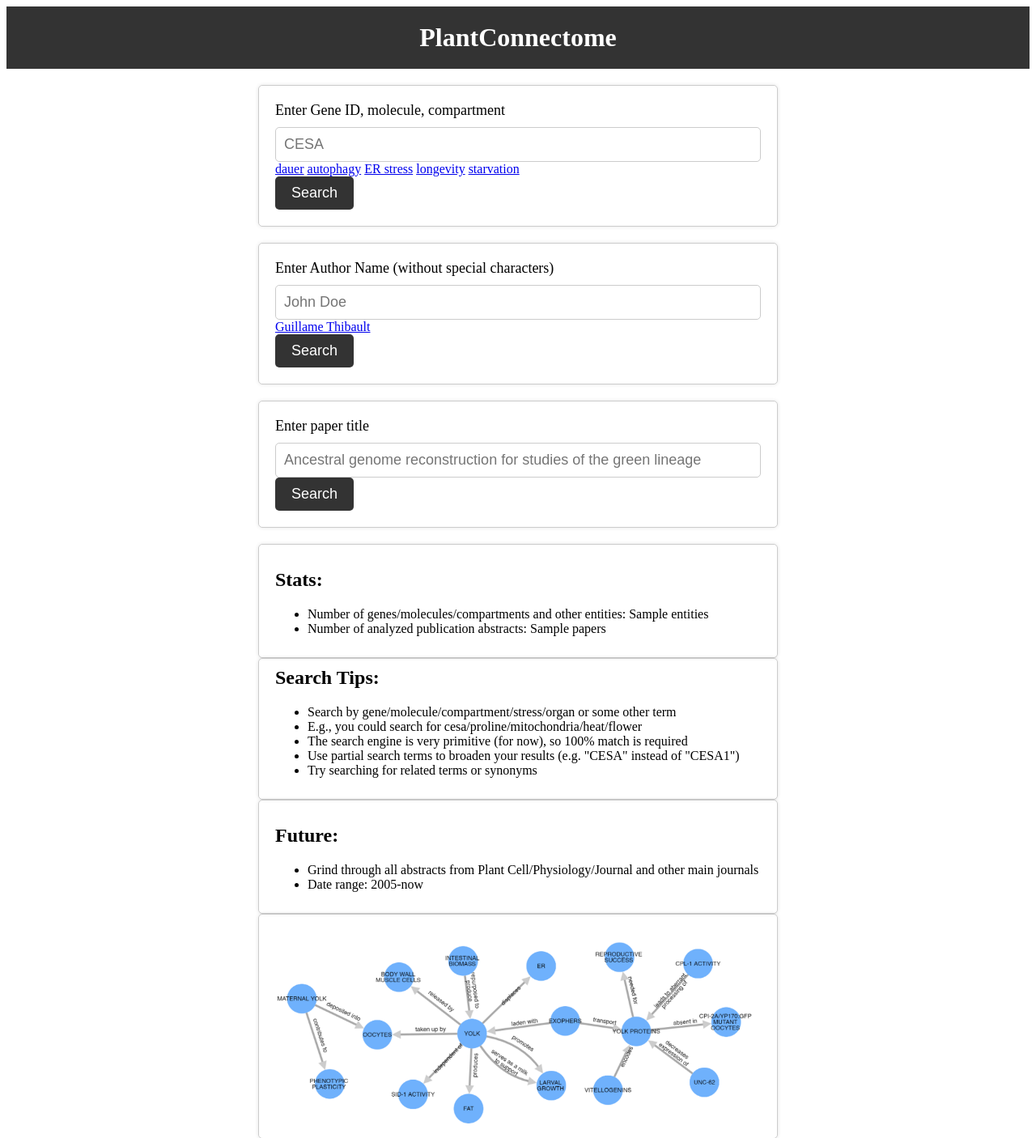
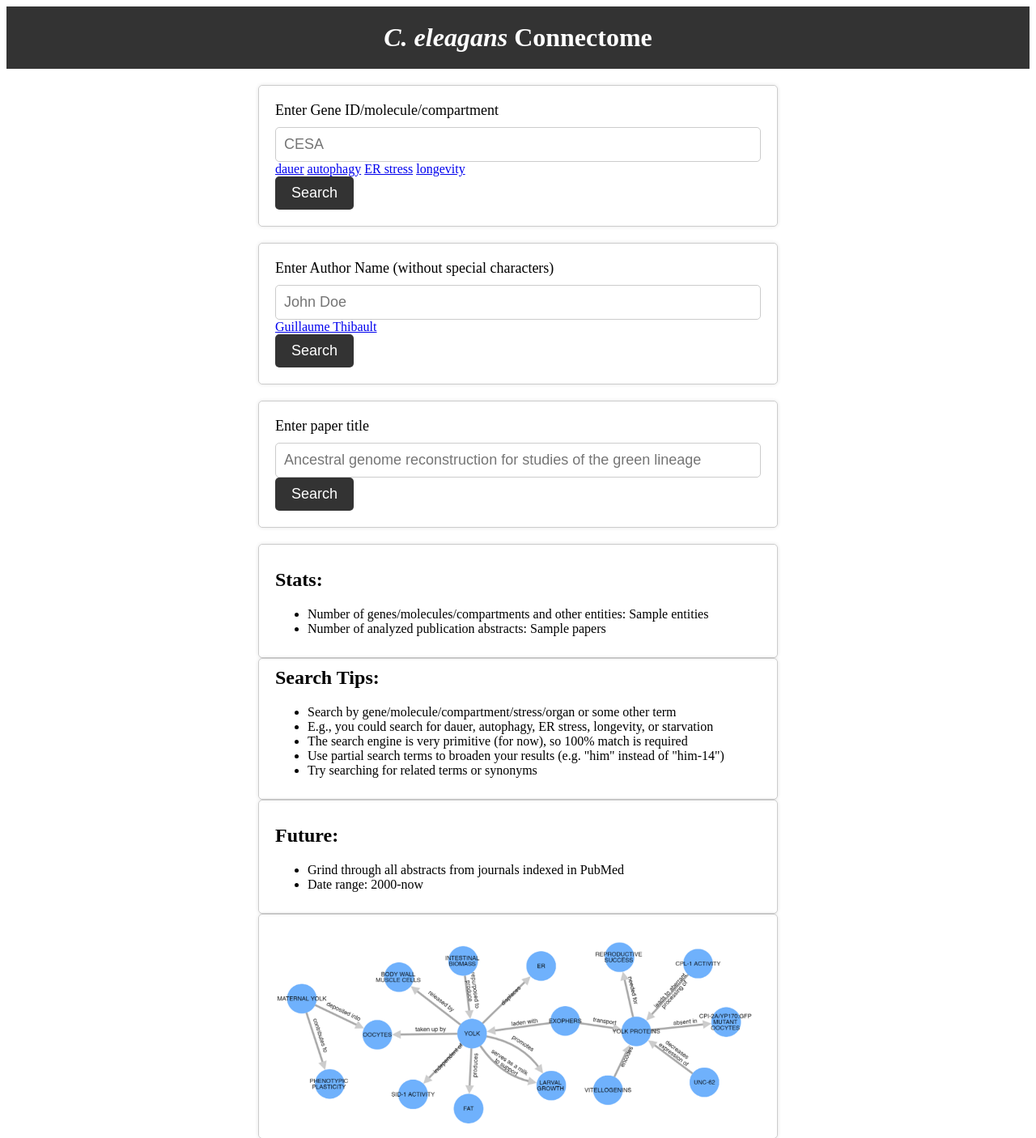
Before and after one commit to mutwil/celegans, a Flask app: template templates/index.html in a window 1280 px wide. Shown: the top 1406 px of the page at 81% size. Run offline with Flask 2, Linux system fonts and the light colour scheme; the template is opened without the code that fills it: most values are stand-ins (such as "Sample title", 1, 10 or a date in 2020); parts of the project's set-up code (start-up, migrations or seed data) failed here and were passed over.

Commit message:
Your commit message here

```diff
--- a/templates/index.html
+++ b/templates/index.html
@@ -1,7 +1,7 @@
 <!DOCTYPE html>
 <html>
   <head>
-    <title>PlantConnectome</title>
+    <title>CelegansConnectome</title>
     <style>
       /* Add styles for the page header */
       header {
@@ -110,7 +110,7 @@
   </head>
   <body>
     <header>
-      <h1>PlantConnectome</h1>
+      <h1><em>C. eleagans </em>Connectome</h1>
     </header>
 <script src="https://cdn.jsdelivr.net/npm/chart.js"></script>
 <script>
@@ -142,13 +142,12 @@
 </script>
 
 <form action="/search" method="POST" onsubmit="submitGeneForm(event)" id="gene-form">
-  <label for="gene_id">Enter Gene ID, molecule, compartment</label>
+  <label for="gene_id">Enter Gene ID/molecule/compartment</label>
   <input type="text" id="gene_id" name="gene_id" placeholder="CESA">
   <a href="#" onclick="submitFormWith(event, 'dauer')">dauer</a>
   <a href="#" onclick="submitFormWith(event, 'autophagy')">autophagy</a>
   <a href="#" onclick="submitFormWith(event, 'ER stress')">ER stress</a>
   <a href="#" onclick="submitFormWith(event, 'longevity')">longevity</a>
-  <a href="#" onclick="submitFormWith(event, 'starvation')">starvation</a>
   <br>
   <input type="submit" value="Search">
 </form>
@@ -156,7 +155,7 @@
 <form action="/author" method="POST" onsubmit="submitNameForm(event)" id="name-form">
   <label for="author">Enter Author Name (without special characters)</label>
   <input type="text" id="author" name="author" placeholder="John Doe">
-  <a href="#" onclick="submitFormWith(event, 'Guillaume Thibault')">Guillame Thibault</a>
+  <a href="#" onclick="submitFormWith(event, 'Guillaume Thibault')">Guillaume Thibault</a>
   <br>
   <input type="submit" value="Search">
 </form>
@@ -182,9 +181,9 @@
       <h2>Search Tips:</h2>
       <ul>
         <li>Search by gene/molecule/compartment/stress/organ or some other term</li>
-		<li>E.g., you could search for cesa/proline/mitochondria/heat/flower</li>
+		<li>E.g., you could search for dauer, autophagy, ER stress, longevity, or starvation</li>
 		<li>The search engine is very primitive (for now), so 100% match is required</li>
-        <li>Use partial search terms to broaden your results (e.g. "CESA" instead of "CESA1")</li>
+        <li>Use partial search terms to broaden your results (e.g. "him" instead of "him-14")</li>
         <li>Try searching for related terms or synonyms</li>
       </ul>
     </div>
@@ -192,8 +191,8 @@
 	<div class="future">
 	  <h2>Future:</h2>
       <ul>
-        <li>Grind through all abstracts from Plant Cell/Physiology/Journal and other main journals</li>
-		<li>Date range: 2005-now</li>
+        <li>Grind through all abstracts from journals indexed in PubMed</li>
+		<li>Date range: 2000-now</li>
       </ul>
     </div>
 	<div class="future">
@@ -202,10 +201,45 @@
 	<h2 class="chart-title">Processed journals and abstracts</h2>
 	<canvas id="piechart"></canvas>
     <script>
-      {{ piechart_code | safe }}
-    </script>
+<h2 class="chart-title">Processed journals and abstracts</h2>
+<canvas id="piechart"></canvas>
+<script src="https://cdn.jsdelivr.net/npm/chart.js"></script>
+<script>
+  // Define a color blind friendly color palette with 20 colors
+  var colorPalette = [
+    '#1F77B4', '#AEC7E8', '#FF7F0E', '#FFBB78', '#2CA02C', '#98DF8A',
+    '#D62728', '#FF9896', '#9467BD', '#C5B0D5', '#8C564B', '#C49C94',
+    '#E377C2', '#F7B6D2', '#7F7F7F', '#C7C7C7', '#BCBD22', '#DBDB8D',
+    '#17BECF', '#9EDAE5'
+  ];
+
+  var ctx = document.getElementById("piechart").getContext("2d");
+  var myChart = new Chart(ctx, {
+    type: 'pie',
+    data: {
+      labels: ['PloS one', 'Genetics', 'PLoS genetics', 'Proceedings of the National Academy of Sciences of the United States of America', 'Current biology : CB', 'Developmental biology', 'Scientific reports', 'Development (Cambridge, England)', 'The Journal of biological chemistry', 'eLife', 'Nature communications', 'Methods in molecular biology (Clifton, N.J.)', 'Developmental cell', 'Nucleic acids research', 'Nature', 'Molecular biology of the cell', 'G3 (Bethesda, Md.)', 'Cell', 'microPublication biology', 'The Journal of cell biology', 'Other'],
+      datasets: [
+        {
+          label: "Number of papers",
+          data: [979, 716, 685, 652, 626, 472, 458, 453, 450, 449, 367, 337, 326, 310, 296, 295, 290, 288, 284, 251, 19462],
+          backgroundColor: colorPalette,
+          borderColor: colorPalette,
+          borderWidth: 1,
+        },
+      ],
+    },
+    options: {
+      title: {
+        display: true,
+        text: "Processed journals and abstracts",
+        fontSize: 18,
+        position: "top",
+        padding: 0,
+      },
+    },
+  });    </script>
     <footer>
-      &copy; 2023 PlantConnectome @labmutwil
+      &copy; 2023 CelegansConnectome @labmutwil
     </footer>
   </body>
 </html>
```
